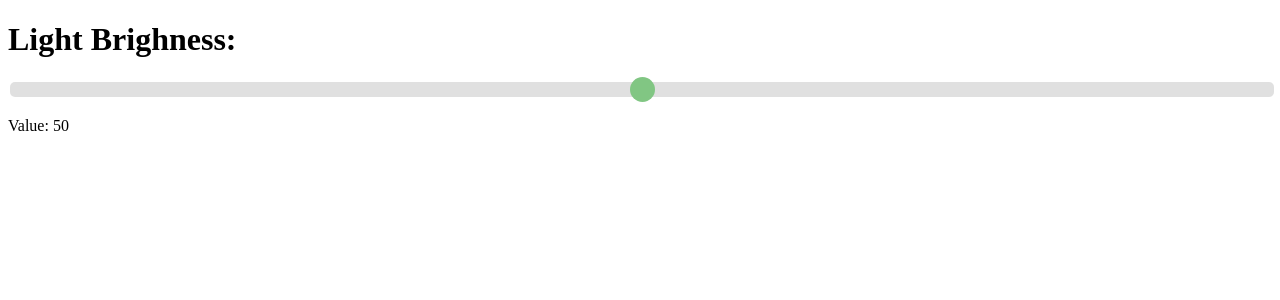
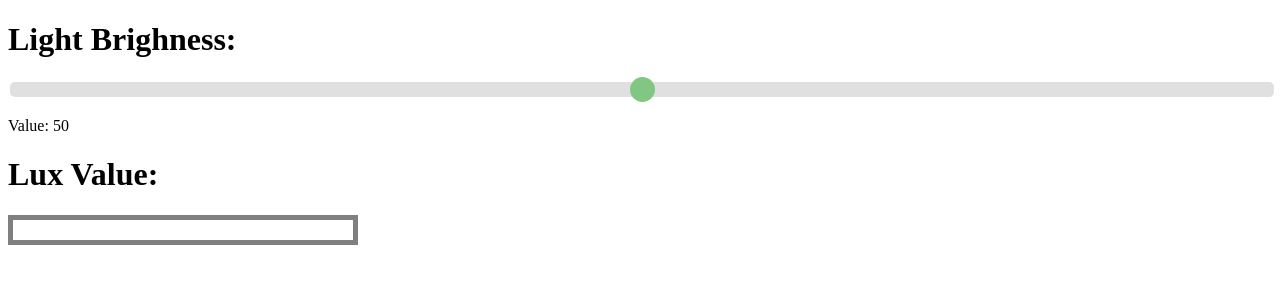
Before and after one commit to nibrasohin/Dimmer, a Flask app: page /signal/ in a window 1280 px wide. Shown: the top 300 px of the page. Run offline with Flask 2, Linux system fonts and the light colour scheme; some libraries are stand-ins or nearby versions.

Commit message:
Added polling from web to server for lux value

```diff
--- a/client.py
+++ b/client.py
@@ -77,6 +77,7 @@
     print('Printing Signal Received From the Server: %s'%signal)
 
     client.sendLuxSensorValue()
+    # client.setGPIO(signal)
 
     # binary = client.ledBrightnessToGpio(signal)
     # print(binary)
--- a/server.py
+++ b/server.py
@@ -7,7 +7,7 @@
 
     # This will be set from the user input from the web client
     lux_svalue = 0
-    led_brightness = 5
+    led_brightness = 0
 
     def run(self):
         app = Flask(__name__)
@@ -20,15 +20,27 @@
         def index():
             if request.method == "POST":
                 # printing the lux sensor value received from the post request
-                lux_svalue = request.form['lux_sensor_value']
-                print("Printing the lux sensor value received from Client: %s"%lux_svalue)
+                Server.lux_svalue = request.form['lux_sensor_value']
+                print(request)
+                print("Printing the lux sensor value received from Client: %s"%Server.lux_svalue)
             return str(Server.led_brightness)
 
 
-        @app.route("/signal/")
-        def sendSignal():
+        @app.route("/signal/",methods = ["GET","POST"])
+        def setSignal():
+            if request.method == "POST":
+                for field in request.form.keys():
+                    value = request.form[field]
+                    self.setLedBrightness(value)
+                    print(value)
             return render_template("main.html")
 
+        @app.route("/flux/",methods = ["GET","POST"])
+        def getFluxValue():
+            return json.dumps({'lux_value': str(Server.lux_svalue)})
+
+    def setLedBrightness(self, led_brightness):
+            Server.led_brightness = led_brightness
 
 if __name__ == '__main__':
     server = Server()
--- a/templates/main.html
+++ b/templates/main.html
@@ -40,6 +40,15 @@
     background: #4CAF50;
     cursor: pointer;
 }
+
+.lux_display{
+    width: 320px;
+    padding: 10px;
+    border: 5px solid gray;
+    margin: 0;
+    font-size: 50px;
+    text-align: center;
+}
 </style>
 </head>
 <body>
@@ -47,18 +56,59 @@
 <h1>Light Brighness:</h1>
 
 <div class="""slidecontainer">
-  <input type="range" min="0" max="100" value="50" class="slider" id="myRange" step=10>
-  <p>Value: <span id="demo"></span></p>
+    <input type="range" min="0" max="100" value="50" class="slider" id="myRange" step=10>
+
+    <p>Value: <span id="demo"></span></p>
 </div>
+<div class="luxvalue">
+    <h1>Lux Value:</h1>
 
+    <div id='lux'  class="lux_display"></div>
+
+</div>
+<script src="//ajax.googleapis.com/ajax/libs/jquery/1.9.1/jquery.min.js"></script>
 <script>
+
+    // http_url = 'http://140.193.217.63:5000/signal/'
+    http_url = 'http://192.168.0.17:5000/signal/'
+
+
     var slider = document.getElementById("myRange");
     var output = document.getElementById("demo");
     output.innerHTML = slider.value;
 
+    var xhr = new XMLHttpRequest();
+
+    var data = new FormData();
+    xhr.onload = function () {
+        console.log(this.responseText);
+    };
+
+
     slider.oninput = function() {
-    output.innerHTML = this.value;
+        output.innerHTML = this.value;
+        xhr.open('POST', http_url, true);
+        data.append('led_value', slider.value);
+        xhr.send(data);
+        data.delete('led_value')
+
     }
+
+    var i=2;
+    $(function poll(){
+        var $flux_value = $('#lux');
+        setTimeout(function(){
+            $.ajax({ type: 'GET', url: 'http://192.168.0.17:5000/flux/', success: function(flux_value){
+                //Update flux value
+                 $flux_value.text(flux_value['lux_value']);
+                i = i+1;
+                console.log(i);
+                //Setup the next poll recursively
+                poll();
+            }, dataType: "json"});
+        }, 2000);
+    });
+
 </script>
 
 </body>
```
